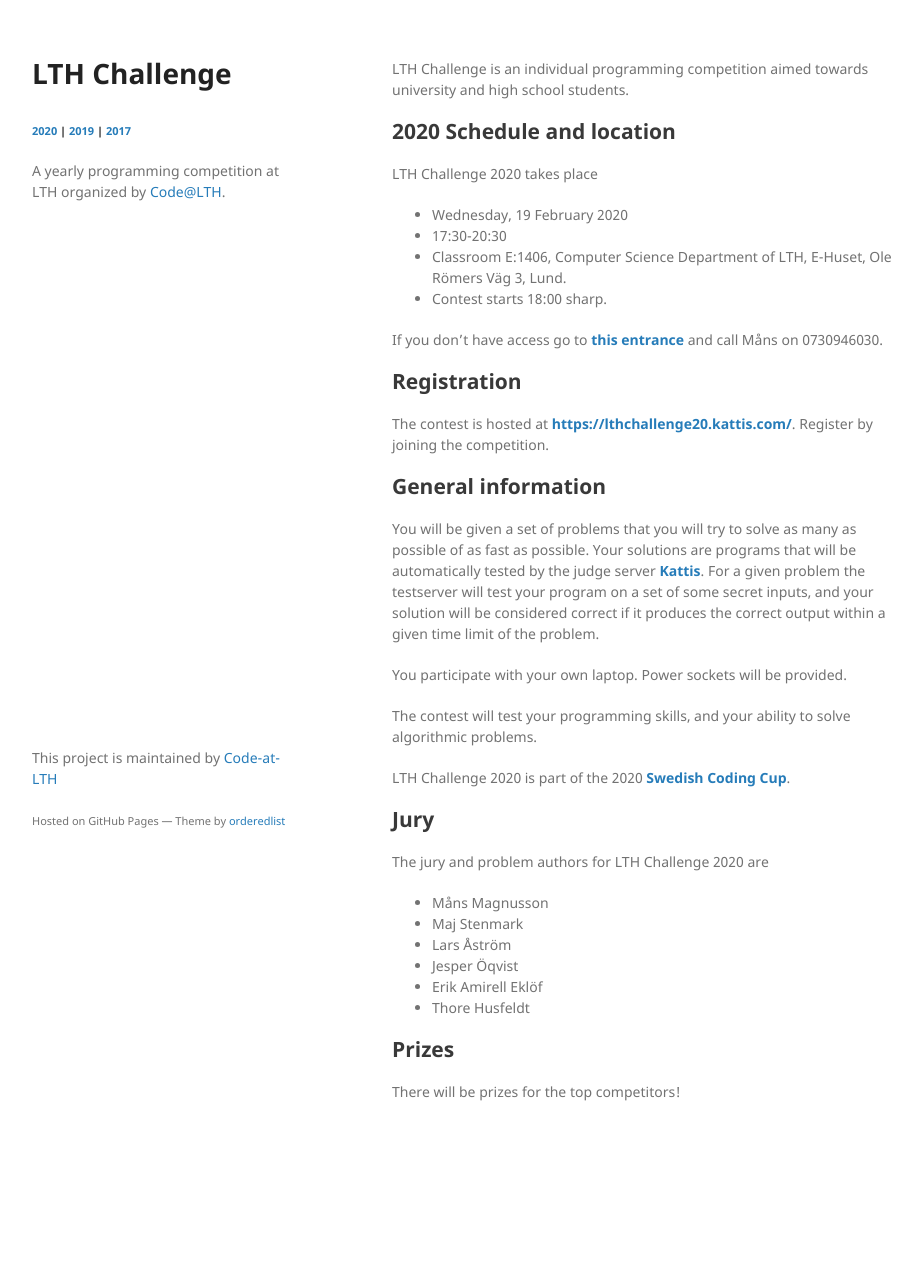
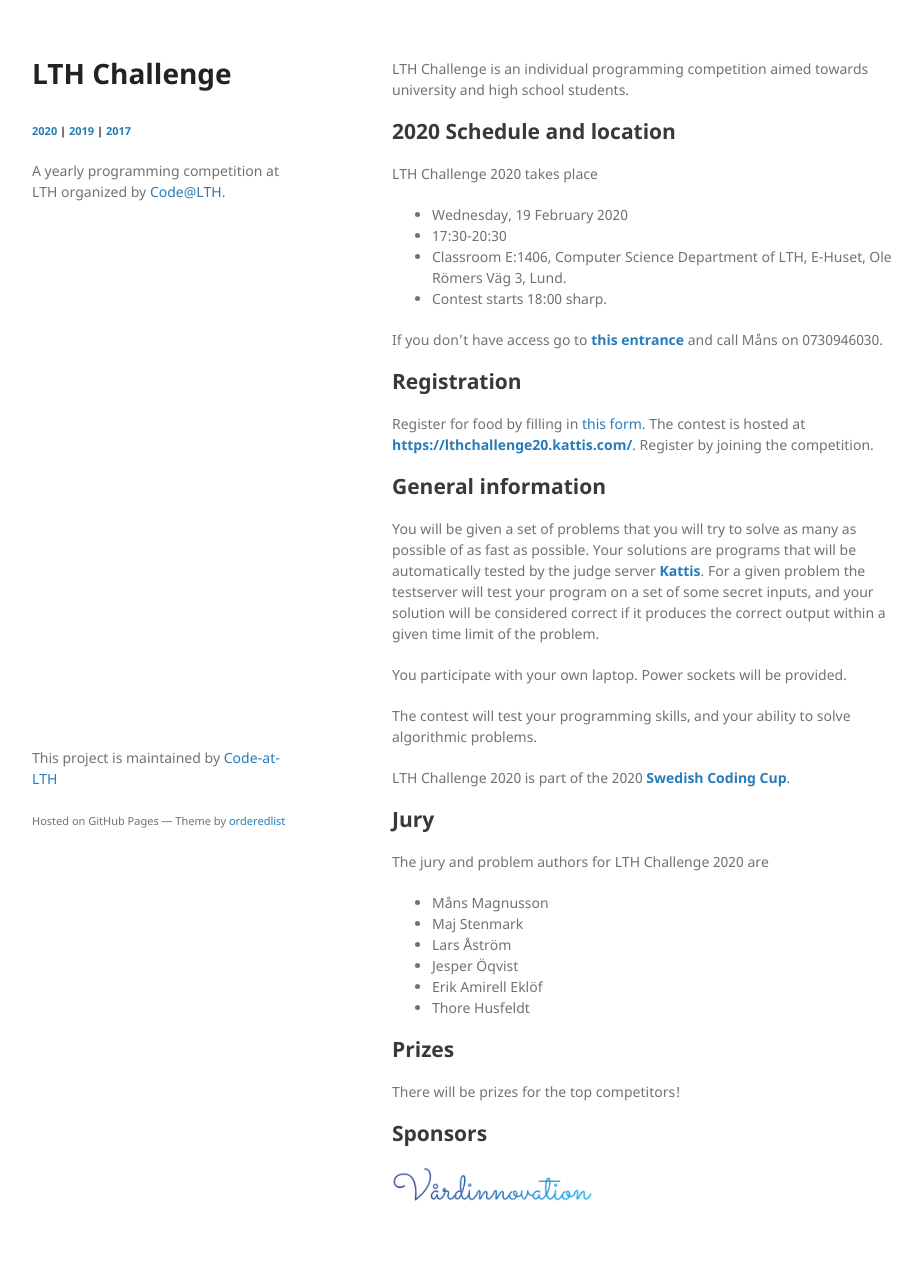
Before and after one commit to Code-at-LTH/lthchallenge, a Jekyll site: the page built from index.md, in a window 1280 px wide. Shown: the whole page, without its empty margins (178-1100 px from the left). Built offline with Jekyll 4.4.1, drawn with Linux system fonts in a browser that asks for light colours; before the commit the page ends 1172 px from its top, so only the background shows below that.

Commit message:
add sponsor logo

```diff
--- a/index.md
+++ b/index.md
@@ -15,6 +15,7 @@ LTH Challenge 2020 takes place
 If you don't have access go to **[this entrance](https://goo.gl/maps/YQGmE5yuW5C2)** and call Måns on 0730946030.
 
 ## Registration
+Register for food by filling in [this form](https://docs.google.com/forms/d/e/1FAIpQLSe-pOuYgbRoU2gA3wrW_omR3efdAQvllX5wCLxAbi0sFDnGbg/viewform).
 The contest is hosted at **[https://lthchallenge20.kattis.com/](https://lthchallenge20.kattis.com/)**. Register by joining the competition.
 
 ## General information
@@ -39,3 +40,7 @@ The jury and problem authors for LTH Challenge 2020 are
 
 ## Prizes
 There will be prizes for the top competitors!
+
+## Sponsors
+
+<img width="200px" src='/assets/images/vilogo.png' />
```
Also changed, not shown: assets/images/vilogo.png (added).
